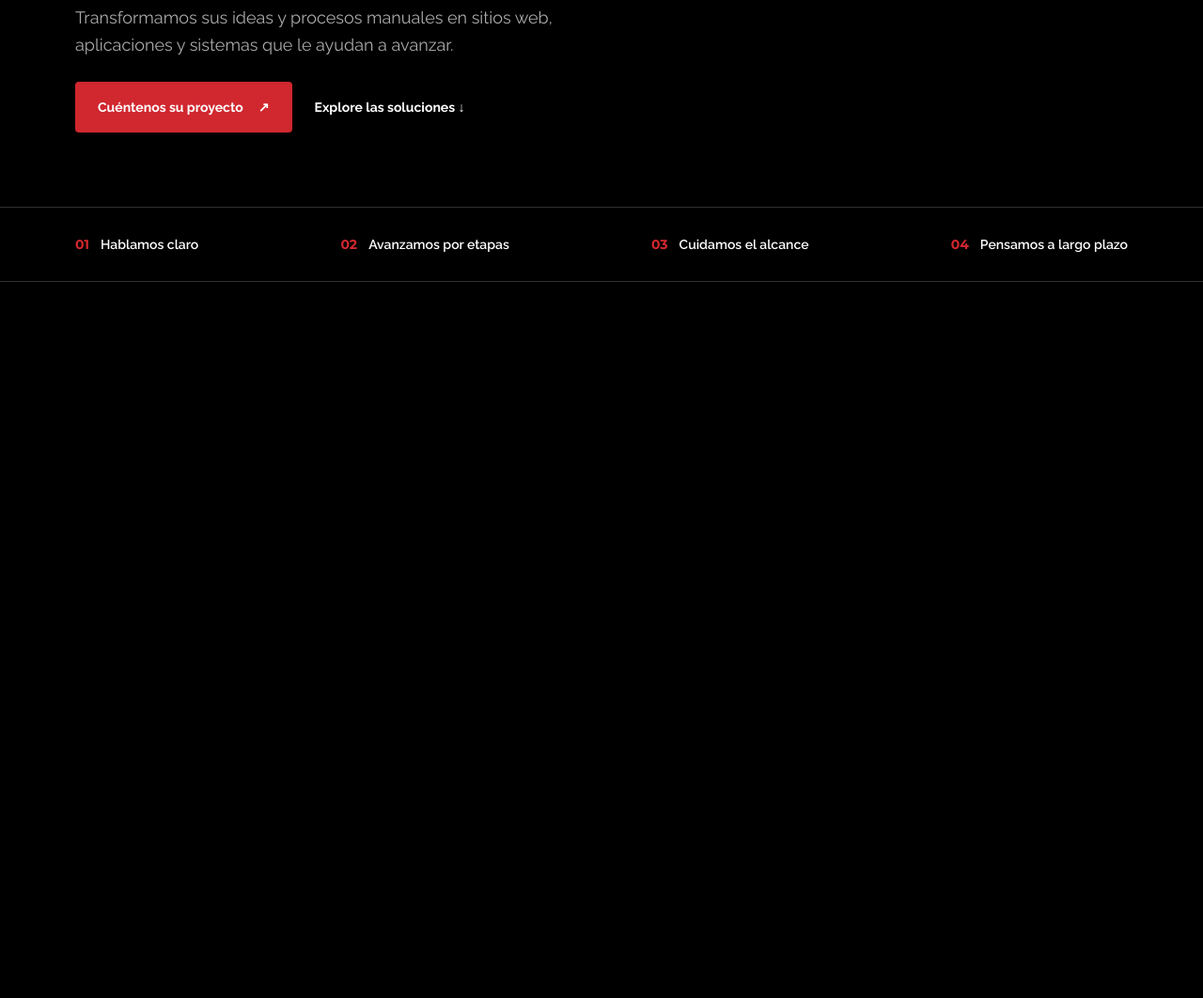
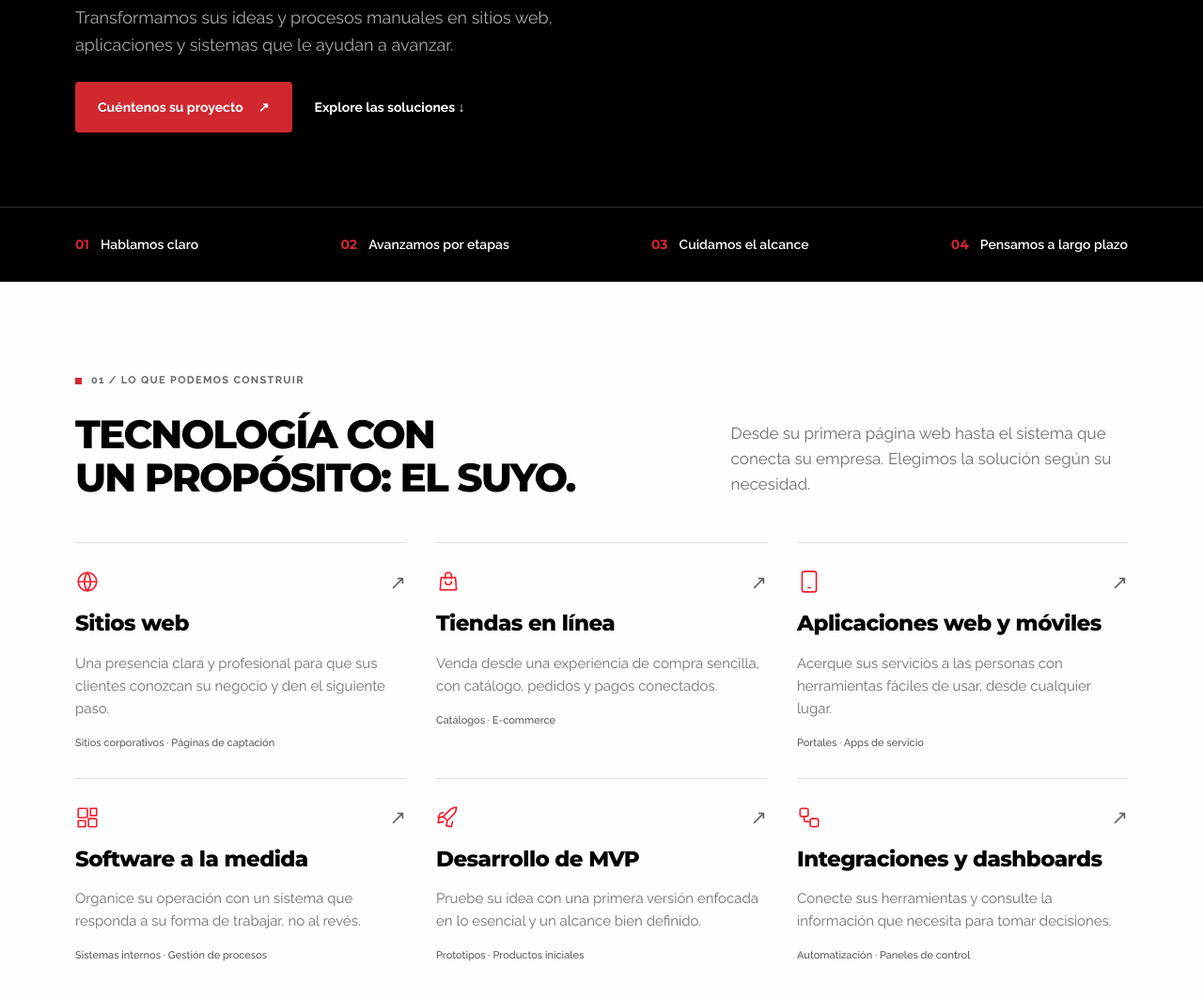
Before and after one commit to ZTS-Company/ZTS-Company, an Astro site: page / in a window 1280 px wide. Shown: the part 524-1586 px from the top of the page at 94% size. Before the commit the page ends 824 px from the top, so only its background shows below. Built offline with nearby package versions, Linux system fonts and the light colour scheme; Astro itself is replaced by a stand-in of ours.

Commit message:
feat: Services

```diff
--- a/src/data/home.ts
+++ b/src/data/home.ts
@@ -11,3 +11,12 @@ export const workingPrinciples = [
   { number: '03', title: 'Cuidamos el alcance', text: 'Priorizamos lo que aporta valor y definimos qué puede construirse ahora y qué puede esperar.' },
   { number: '04', title: 'Pensamos a largo plazo', text: 'Creamos una base que pueda evolucionar y acordamos el acompañamiento que su operación necesita.' },
 ] as const;
+
+export const services = [
+  { icon: 'globe', title: 'Sitios web', description: 'Una presencia clara y profesional para que sus clientes conozcan su negocio y den el siguiente paso.', tags: 'Sitios corporativos · Páginas de captación' },
+  { icon: 'bag', title: 'Tiendas en línea', description: 'Venda desde una experiencia de compra sencilla, con catálogo, pedidos y pagos conectados.', tags: 'Catálogos · E-commerce' },
+  { icon: 'phone', title: 'Aplicaciones web y móviles', description: 'Acerque sus servicios a las personas con herramientas fáciles de usar, desde cualquier lugar.', tags: 'Portales · Apps de servicio' },
+  { icon: 'blocks', title: 'Software a la medida', description: 'Organice su operación con un sistema que responda a su forma de trabajar, no al revés.', tags: 'Sistemas internos · Gestión de procesos' },
+  { icon: 'rocket', title: 'Desarrollo de MVP', description: 'Pruebe su idea con una primera versión enfocada en lo esencial y un alcance bien definido.', tags: 'Prototipos · Productos iniciales' },
+  { icon: 'nodes', title: 'Integraciones y dashboards', description: 'Conecte sus herramientas y consulte la información que necesita para tomar decisiones.', tags: 'Automatización · Paneles de control' },
+] as const;
--- a/src/pages/index.astro
+++ b/src/pages/index.astro
@@ -3,9 +3,10 @@ import BaseLayout from "../layouts/BaseLayout.astro";
 import Navigation from '../sections/Navigation.astro';
 import HeroContent from '../sections/HeroContent.astro';
 import WorkingPrinciples from '../sections/WorkingPrinciples.astro';
+import Services from '../sections/Services.astro';
 ---
 
 <BaseLayout>
     <Navigation />
-    <main><HeroContent /><WorkingPrinciples /></main>
+    <main><HeroContent /><WorkingPrinciples /><Services /></main>
 </BaseLayout>
--- /dev/null
+++ b/src/sections/Services.astro
@@ -0,0 +1,55 @@
+---
+import { services } from '../data/home';
+
+const icons: Record<string, string> = {
+  globe: '<circle cx="12" cy="12" r="9"/><path d="M3 12h18M12 3a15 15 0 0 1 0 18M12 3a15 15 0 0 0 0 18"/>',
+  bag: '<path d="M5 8h14l1 12H4L5 8Z"/><path d="M9 9V6a3 3 0 0 1 6 0v3m-6 3a3 3 0 0 0 6 0"/>',
+  phone: '<rect x="5" y="2" width="14" height="20" rx="2"/><path d="M11 18h2"/>',
+  blocks: '<rect x="3" y="3" width="9" height="9" rx="1"/><rect x="13" y="13" width="8" height="8" rx="1"/><path d="M15 3h6v7h-6zM3 15h7v6H3z"/>',
+  rocket: '<path d="M14 4c3-2 6-2 6-2s0 3-2 6l-7 7-4-4 7-7Z"/><path d="m7 11-4 1-1 5 5-1m4 0-1 4 5 1 1-5M7 7l-3 1-2 4 5-1"/>',
+  nodes: '<rect x="3" y="3" width="8" height="8" rx="2"/><rect x="13" y="13" width="8" height="8" rx="2"/><path d="M7 11v3a2 2 0 0 0 2 2h4"/>',
+};
+---
+<section class="services" id="servicios" aria-labelledby="services-title">
+  <div class="services__inner">
+    <header class="services__header">
+      <div>
+        <p class="services__eyebrow"><span></span>01 / LO QUE PODEMOS CONSTRUIR</p>
+        <h2 id="services-title">TECNOLOGÍA CON<br />UN PROPÓSITO: EL SUYO.</h2>
+      </div>
+      <p class="services__intro">Desde su primera página web hasta el sistema que conecta su empresa. Elegimos la solución según su necesidad.</p>
+    </header>
+    <div class="services__grid">
+      {services.map((service) => (
+        <article class="service-card">
+          <div class="service-card__top">
+            <svg class="service-card__icon" viewBox="0 0 24 24" fill="none" stroke="currentColor" stroke-width="1.5" stroke-linecap="round" stroke-linejoin="round" aria-hidden="true" set:html={icons[service.icon]} />
+            <span class="service-card__arrow" aria-hidden="true">↗</span>
+          </div>
+          <h3>{service.title}</h3>
+          <p class="service-card__description">{service.description}</p>
+          <p class="service-card__tags">{service.tags}</p>
+        </article>
+      ))}
+    </div>
+  </div>
+</section>
+<style>
+  .services{background:var(--color-white);color:var(--color-black);padding:96px var(--space-container-x) 88px}
+  .services__inner{max-width:1280px;margin-inline:auto}
+  .services__header{display:grid;grid-template-columns:1.2fr .8fr;align-items:end;gap:64px;margin-bottom:46px}
+  .services__eyebrow{display:flex;align-items:center;gap:10px;color:#666;font-size:11px;font-weight:700;letter-spacing:.12em;margin-bottom:26px}
+  .services__eyebrow span{width:7px;height:7px;background:var(--color-primary);display:inline-block}
+  .services h2{font-size:clamp(32px,3.3vw,48px);font-weight:900;letter-spacing:-.045em;line-height:1.08}
+  .services__intro{font-size:17px;line-height:1.6;color:#707070;max-width:500px;padding-bottom:2px}
+  .services__grid{display:grid;grid-template-columns:repeat(3,minmax(0,1fr));column-gap:32px}
+  .service-card{border-top:1px solid var(--color-border-light);padding:28px 0 28px;min-height:230px}
+  .service-card__top{display:flex;align-items:center;justify-content:space-between;margin-bottom:17px}
+  .service-card__icon{width:26px;height:26px;color:#f21d2b}
+  .service-card__arrow{font-size:21px;line-height:1;color:#666}
+  .service-card h3{font-size:23px;line-height:1.25;font-weight:800;letter-spacing:-.025em;margin-bottom:16px}
+  .service-card__description{color:#707070;font-size:15px;line-height:1.6;margin-bottom:16px}
+  .service-card__tags{font-size:11px;color:#555;font-weight:500}
+  @media(max-width:900px){.services{padding-block:72px}.services__header{grid-template-columns:1fr;gap:22px}.services__grid{grid-template-columns:repeat(2,minmax(0,1fr));column-gap:24px}}
+  @media(max-width:560px){.services{padding-block:56px}.services__grid{grid-template-columns:1fr}.service-card{min-height:0;padding-block:24px}.services h2 br{display:none}}
+</style>
```
Also changed, not shown: 3 other files.
